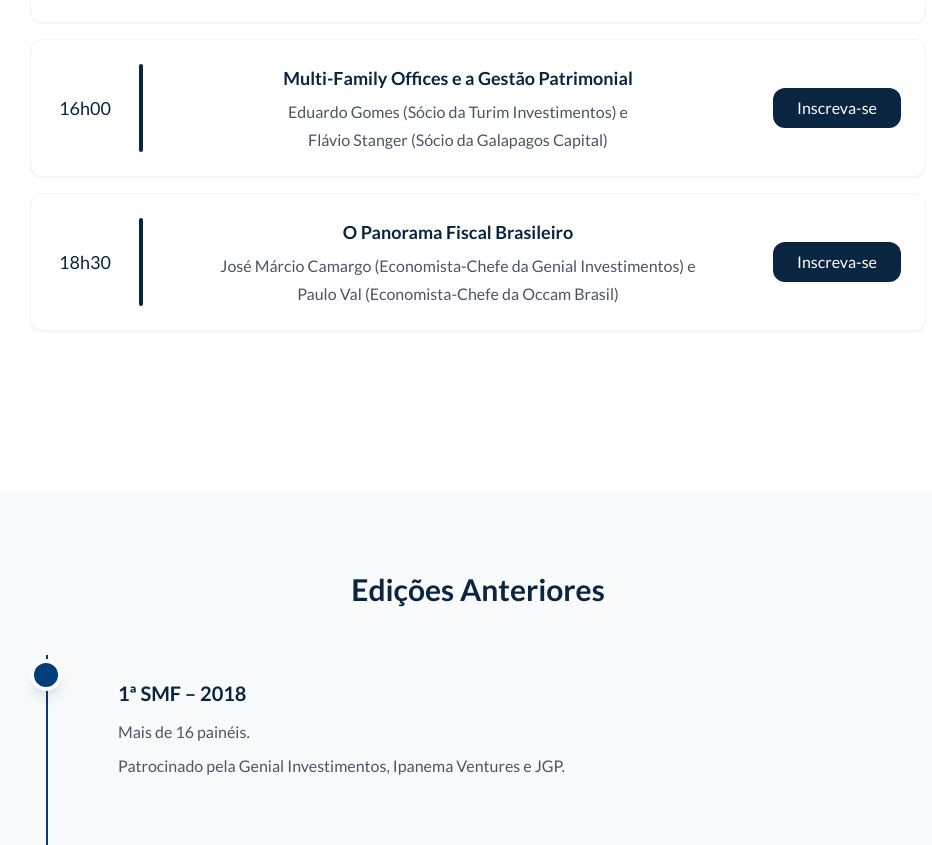
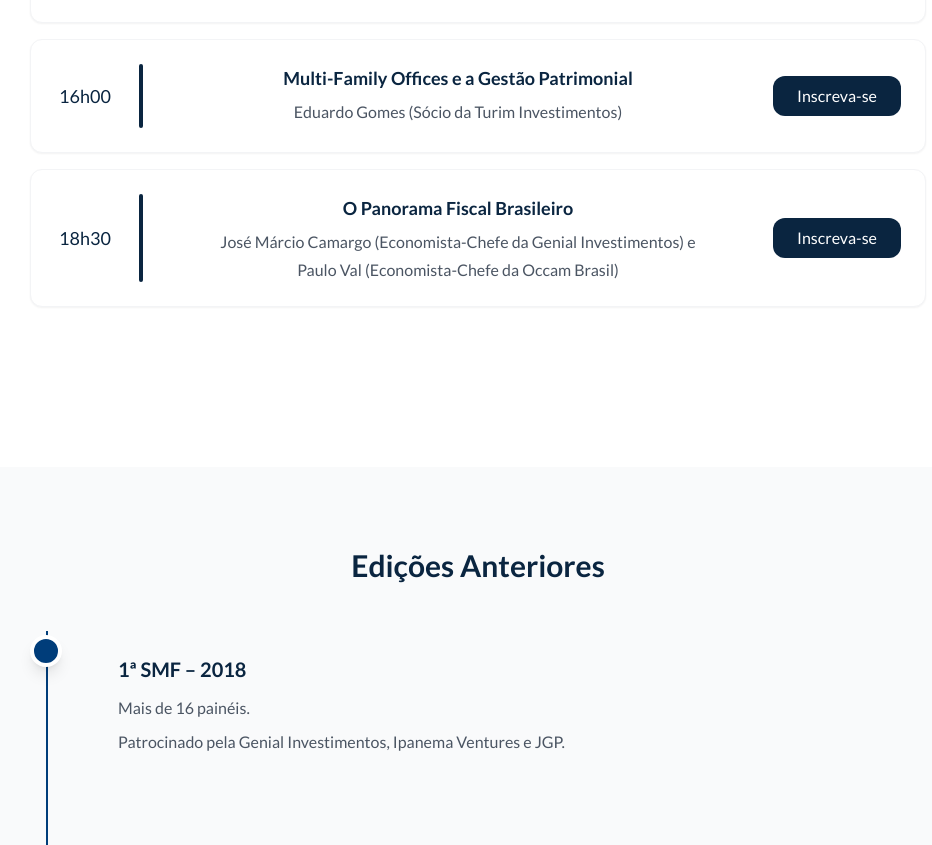
Before and after one commit to jotappdro/site-lmf, a React (Vite) app: page /site-lmf/smf in a window 1280 px wide. Shown: the part 3689-4534 px from the top of the page, without its empty margins (162-1094 px from the left). Built offline with nearby package versions, Linux system fonts and the light colour scheme.

Commit message:
Update SMF.tsx

```diff
--- a/src/pages/SMF.tsx
+++ b/src/pages/SMF.tsx
@@ -523,8 +523,7 @@ const SMF = () => {
                           <h5 className="text-lg font-semibold text-financial-primary mb-2">
                             Multi-Family Offices e a Gestão Patrimonial
                           </h5>
-                          <p className="text-gray-600 mb-1">Eduardo Gomes (Sócio da Turim Investimentos) e</p>
-                          <p className="text-gray-600">Flávio Stanger (Sócio da Galapagos Capital)</p>
+                          <p className="text-gray-600 mb-1">Eduardo Gomes (Sócio da Turim Investimentos) </p>
                         </div>
                         <div className="flex-shrink-0 flex justify-center">
                           <a
```
